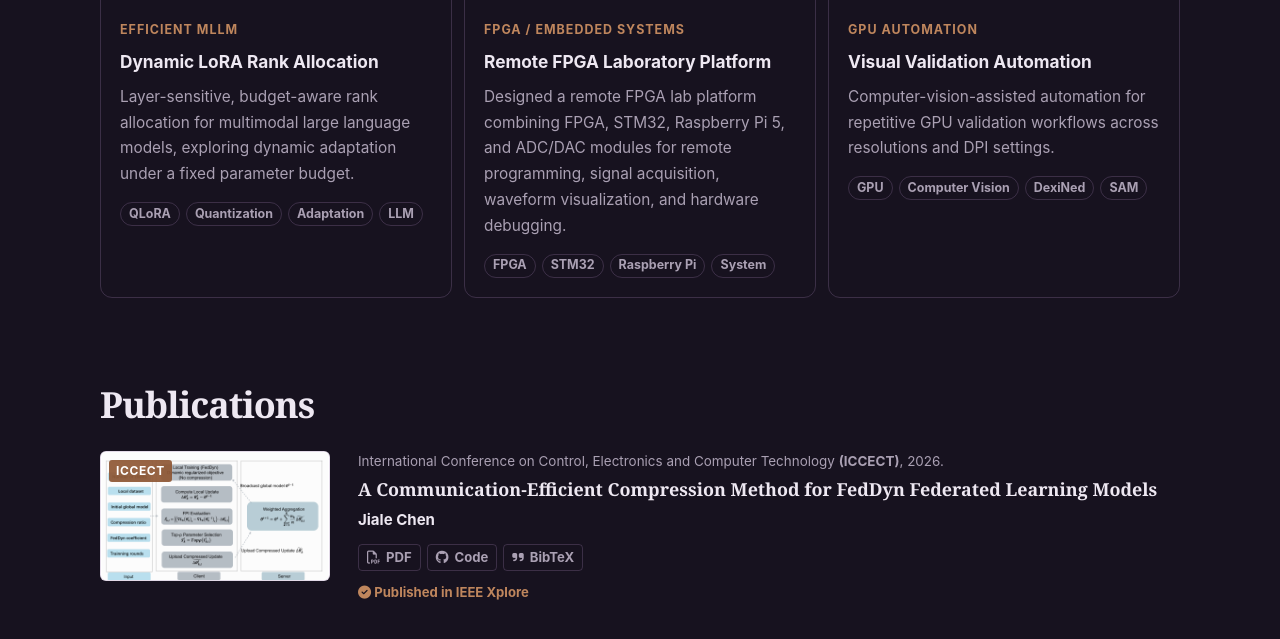
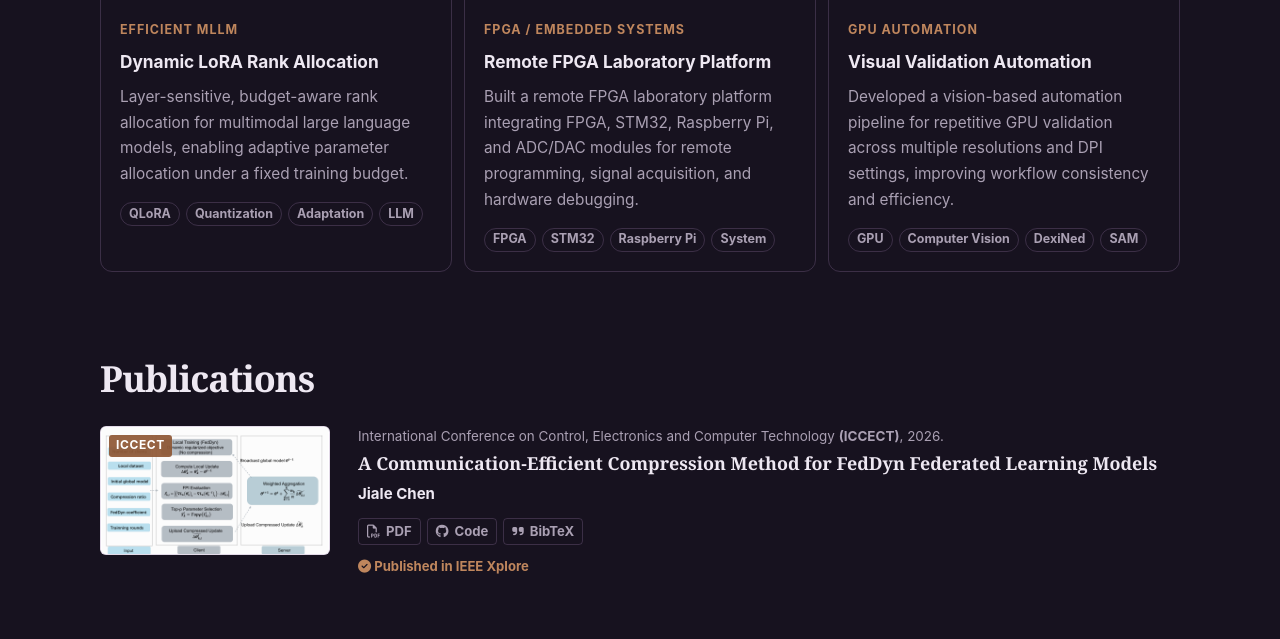
Before and after one commit to Chenjl13/Chenjl13.github.io, a Jekyll site: the page built from index.md, in a window 1280 px wide and 900 px high, scrolled down 1499 px, cut to the strip 238-877 px from the top of the window. Built offline with Jekyll 4.4.1, drawn with Linux system fonts in a browser that asks for light colours; nearby versions of some CDN libraries; a style sheet for code colours, icons or effects is not loaded.

```diff
--- a/index.md
+++ b/index.md
@@ -59,9 +59,9 @@
         <img src="{{ '/assets/img/project/QLoRA.png' | relative_url }}" alt="Dynamic LoRA Rank Allocation">
       </div>
       <div class="project-content">
-        <span class="project-label">Efficient MLLM</span>
+        <span class="project-label">EFFICIENT MLLM</span>
         <h3>Dynamic LoRA Rank Allocation</h3>
-        <p>Layer-sensitive, budget-aware rank allocation for multimodal large language models, exploring dynamic adaptation under a fixed parameter budget.</p>
+        <p>Layer-sensitive, budget-aware rank allocation for multimodal large language models, enabling adaptive parameter allocation under a fixed training budget.</p>
         <div class="tag-row"><span>QLoRA</span><span>Quantization</span><span>Adaptation</span><span>LLM</span></div>
       </div>
     </article>
@@ -71,9 +71,9 @@
         <img class="fpga-project-image" src="{{ '/assets/img/project/FPGA.png' | relative_url }}" alt="Remote FPGA Laboratory Platform">
       </div>
       <div class="project-content">
-        <span class="project-label">FPGA / Embedded Systems</span>
+        <span class="project-label">FPGA / EMBEDDED SYSTEMS</span>
         <h3>Remote FPGA Laboratory Platform</h3>
-        <p>Designed a remote FPGA lab platform combining FPGA, STM32, Raspberry Pi 5, and ADC/DAC modules for remote programming, signal acquisition, waveform visualization, and hardware debugging.</p>
+        <p>Built a remote FPGA laboratory platform integrating FPGA, STM32, Raspberry Pi, and ADC/DAC modules for remote programming, signal acquisition, and hardware debugging.</p>
         <div class="tag-row"><span>FPGA</span><span>STM32</span><span>Raspberry Pi</span><span>System</span></div>
       </div>
     </article>
@@ -83,9 +83,9 @@
         <img src="{{ '/assets/img/project/FolderSight.png' | relative_url }}" alt="Visual Validation Automation">
       </div>
       <div class="project-content">
-        <span class="project-label">GPU Automation</span>
+        <span class="project-label">GPU AUTOMATION</span>
         <h3>Visual Validation Automation</h3>
-        <p>Computer-vision-assisted automation for repetitive GPU validation workflows across resolutions and DPI settings.</p>
+        <p>Developed a vision-based automation pipeline for repetitive GPU validation across multiple resolutions and DPI settings, improving workflow consistency and efficiency.</p>
         <div class="tag-row"><span>GPU</span><span>Computer Vision</span><span>DexiNed</span><span>SAM</span></div>
       </div>
     </article>
```
